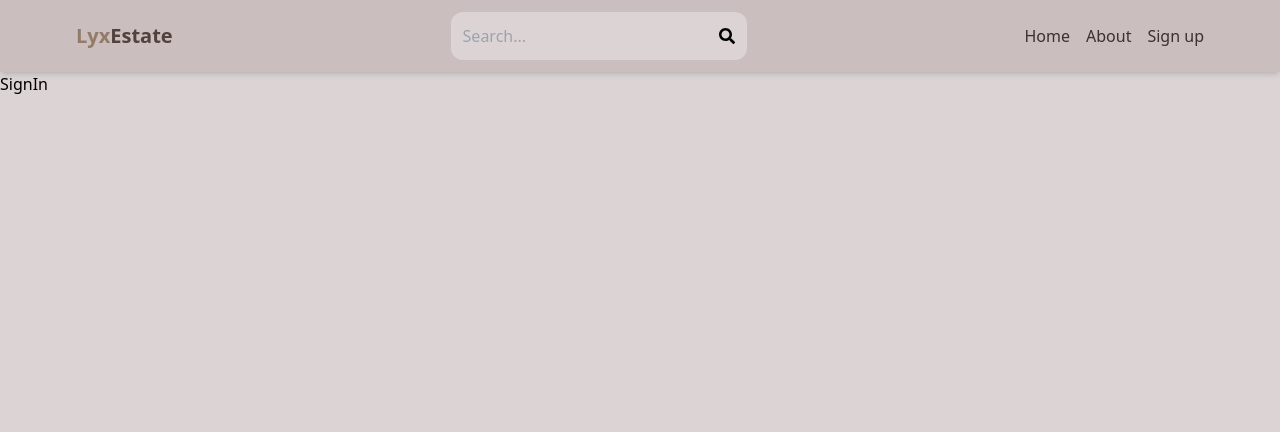
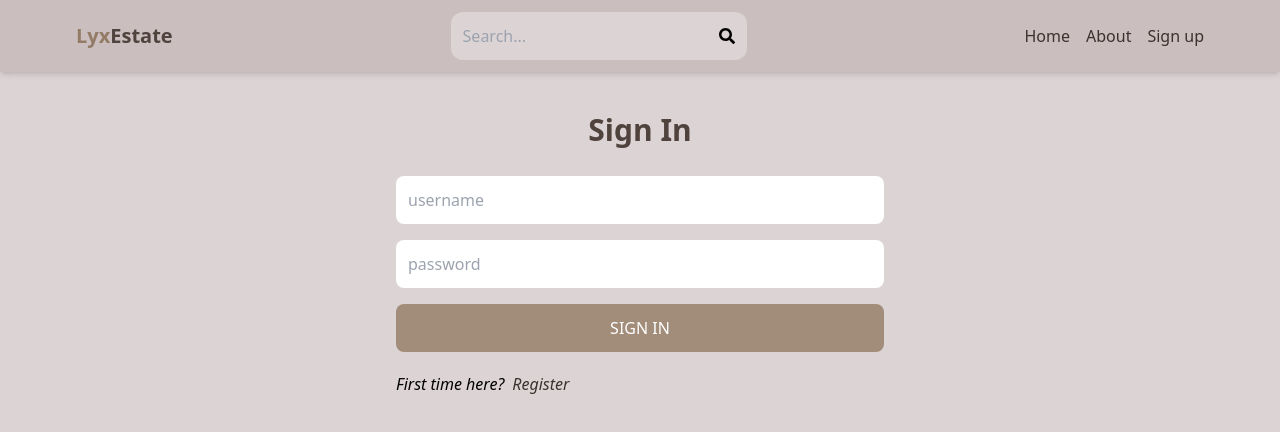
Before and after one commit to somberlyx/LyxEstate, a React (Vite) app in the folder client/: page /sign-in in a window 1280 px wide. Shown: the top 432 px of the page. Built offline with nearby package versions, Linux system fonts and the light colour scheme.

Commit message:
Complete sign in page and correct sign up password

```diff
--- a/client/src/pages/SignIn.jsx
+++ b/client/src/pages/SignIn.jsx
@@ -1,7 +1,81 @@
-import React from "react";
+import React, { useState } from "react";
+import { Link, useNavigate } from "react-router-dom";
 
 const SignIn = () => {
-  return <div>SignIn</div>;
+  const [formData, setFormData] = useState({});
+  const [error, setError] = useState(null);
+  const [loading, setLoading] = useState(false);
+  const navigate = useNavigate();
+  const handleChange = (e) => {
+    setFormData({
+      ...formData,
+      [e.target.id]: e.target.value,
+    });
+  };
+  const handleSubmit = async (e) => {
+    e.preventDefault();
+    try {
+      setLoading(true);
+      const res = await fetch("/api/auth/signin", {
+        method: "POST",
+        headers: {
+          "Content-Type": "application/json",
+        },
+        body: JSON.stringify(formData),
+      });
+      const data = await res.json();
+      if (data.success === false) {
+        setLoading(false);
+        setError(data.message);
+        return;
+      }
+      setLoading(false);
+      setError(null);
+      navigate("/");
+    } catch (error) {
+      setLoading(false);
+      setError(error.message);
+    }
+
+    console.log(data);
+  };
+  console.log(formData);
+  return (
+    <div className="p-3 max-w-lg mx-auto">
+      <h1 className="text-pharlap-800 text-3xl text-center font-semibold my-7">
+        Sign In
+      </h1>
+      <form onSubmit={handleSubmit} className="flex flex-col gap-4">
+        <input
+          type="text"
+          placeholder="username"
+          className="border-pharlap-900 p-3 rounded-lg"
+          id="username"
+          onChange={handleChange}
+        />
+        <input
+          type="password"
+          placeholder="password"
+          className="border-pharlap-900 p-3 rounded-lg"
+          id="password"
+          onChange={handleChange}
+        />
+        <button
+          disabled={loading}
+          className="bg-bisonHide-400 text-white p-3 uppercase rounded-lg hover:opacity-95 disabled:opacity-80"
+        >
+          {loading ? "Loading..." : "Sign In"}
+        </button>
+      </form>
+      <div className="flex gap-2 mt-5 italic">
+        <p>First time here?</p>
+        <Link to={"/sign-up"}>
+          <span className="text-pharlap-900">Register</span>
+        </Link>
+      </div>
+      {error && <p className="text-500 mt-5">{error}</p>}
+    </div>
+  );
 };
 
 export default SignIn;
--- a/client/src/pages/SignUp.jsx
+++ b/client/src/pages/SignUp.jsx
@@ -61,7 +61,7 @@
           onChange={handleChange}
         />
         <input
-          type="text"
+          type="password"
           placeholder="password"
           className="border-pharlap-900 p-3 rounded-lg"
           id="password"
```
